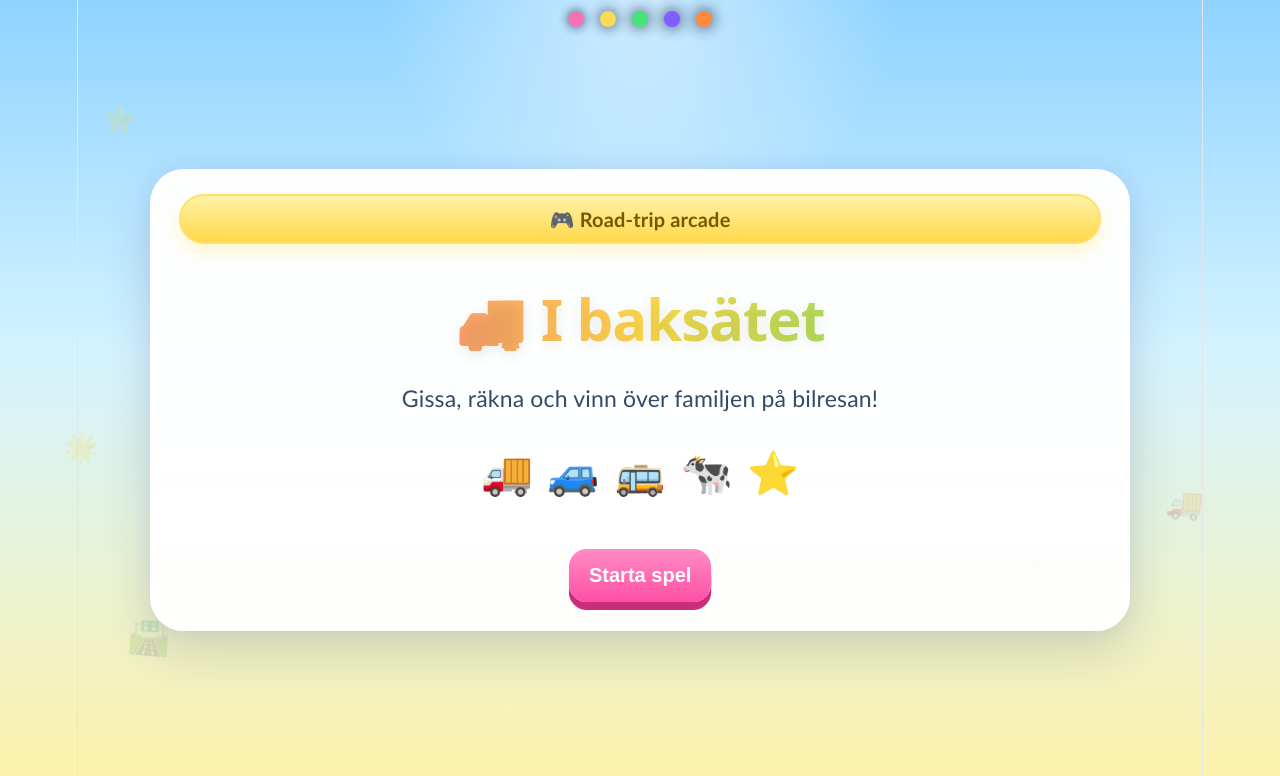
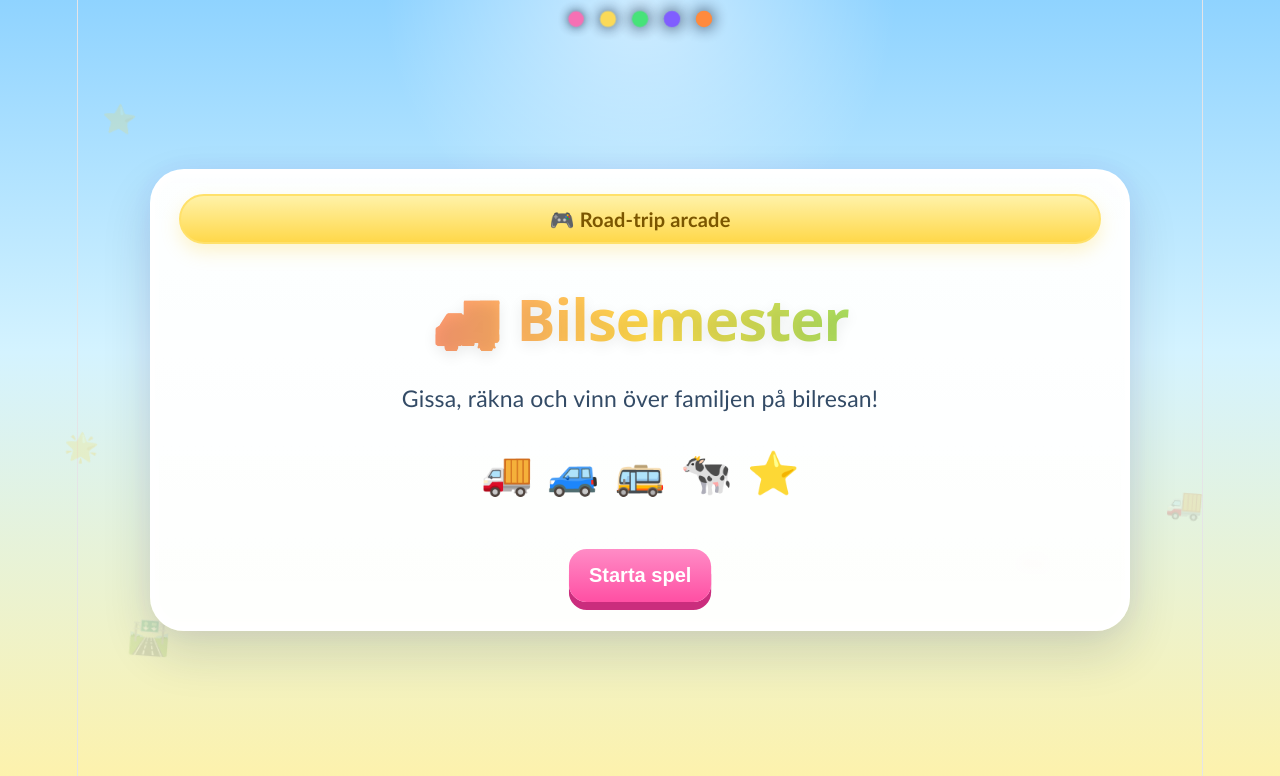
Before and after one commit to fwernborg-png/lastbilsutmaningen, a React (Vite) app in the folder lastbilsapp/: page / in a window 1280 px wide. Shown: the top 776 px of the page. Built offline with nearby package versions, Linux system fonts and the light colour scheme.

Commit message:
Update app title from "I baksätet" to "Bilsemester" everywhere

```diff
--- a/lastbilsapp/src/App.jsx
+++ b/lastbilsapp/src/App.jsx
@@ -734,7 +734,7 @@ function App() {
       {!showResumePrompt && screen === 'start' && (
         <div className="card arcade-card start-card pop-in">
           <div className="fun-badge arcade-badge bounce">🎮 Road-trip arcade</div>
-          <h1 className="app-title">{getRoadIcon()} I baksätet</h1>
+          <h1 className="app-title">{getRoadIcon()} Bilsemester</h1>
           <p className="subtitle">Gissa, räkna och vinn över familjen på bilresan!</p>
 
           <div className="hero-icons">
@@ -759,7 +759,7 @@ function App() {
       {!showResumePrompt && screen === 'setup' && (
         <div className="card arcade-card pop-in">
           <div className="fun-badge arcade-badge bounce">🛠️ Bygg rundan</div>
-          <h1>I baksätet</h1>
+          <h1>Bilsemester</h1>
 
           <div className="section arcade-panel">
             <label className="label">Vad ska ni räkna?</label>
```
